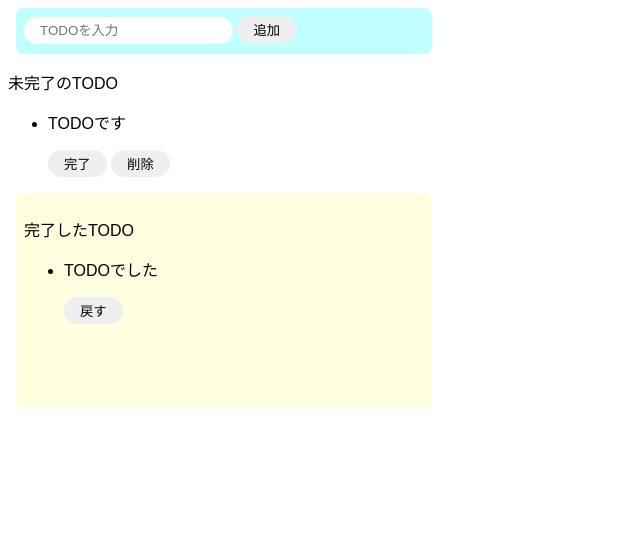
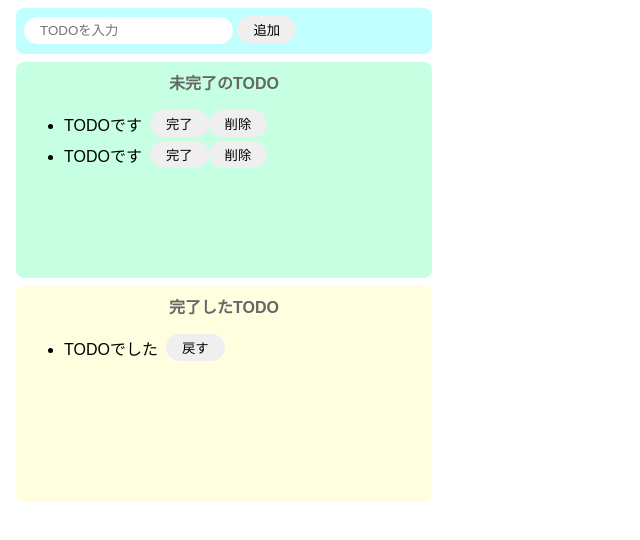
Before and after one commit to Plumnet/TODOfromplaneJavaScript, a website built with Parcel: page src/index.html in a window 1280 px wide. Shown: the whole page, without its empty margins (0-640 px from the left). Built offline with nearby package versions, Linux system fonts and the light colour scheme.

Commit message:
alertを出現させる処理

```diff
--- a/src/index.html
+++ b/src/index.html
@@ -4,33 +4,33 @@
     <title>TODO(JS)</title>
     <meta charset="UTF-8" />
   </head>
-
   <body>
     <div class="input-area">
       <input placeholder="TODOを入力" />
-      <button>追加</button>
+      <button id="add-button">追加</button>
     </div>
-    <div class="imcomplete-area">
-      <p>未完了のTODO</p>
+    <div class="incomplete-area">
+      <p class="titile">未完了のTODO</p>
       <ul>
-        <li>
-          <div>
-            <p>TODOです</p>
-            <button>完了</button>
-            <button>削除</button>
-          </div>
-        </li>
+        <div class="list-row">
+          <li>TODOです</li>
+          <button>完了</button>
+          <button>削除</button>
+        </div>
+        <div class="list-row">
+          <li>TODOです</li>
+          <button>完了</button>
+          <button>削除</button>
+        </div>
       </ul>
     </div>
     <div class="complete-area">
-      <p>完了したTODO</p>
+      <p class="titile">完了したTODO</p>
       <ul>
-        <li>
-          <div>
-            <p>TODOでした</p>
-            <button>戻す</button>
-          </div>
-        </li>
+        <div class="list-row">
+          <li>TODOでした</li>
+          <button>戻す</button>
+        </div>
       </ul>
     </div>
     <script src="./index.mjs" type="module"></script>
--- a/src/index.mjs
+++ b/src/index.mjs
@@ -1 +1,5 @@
 import "./styles.css";
+
+const onClickAdd = () => {
+    alert();
+}
```
